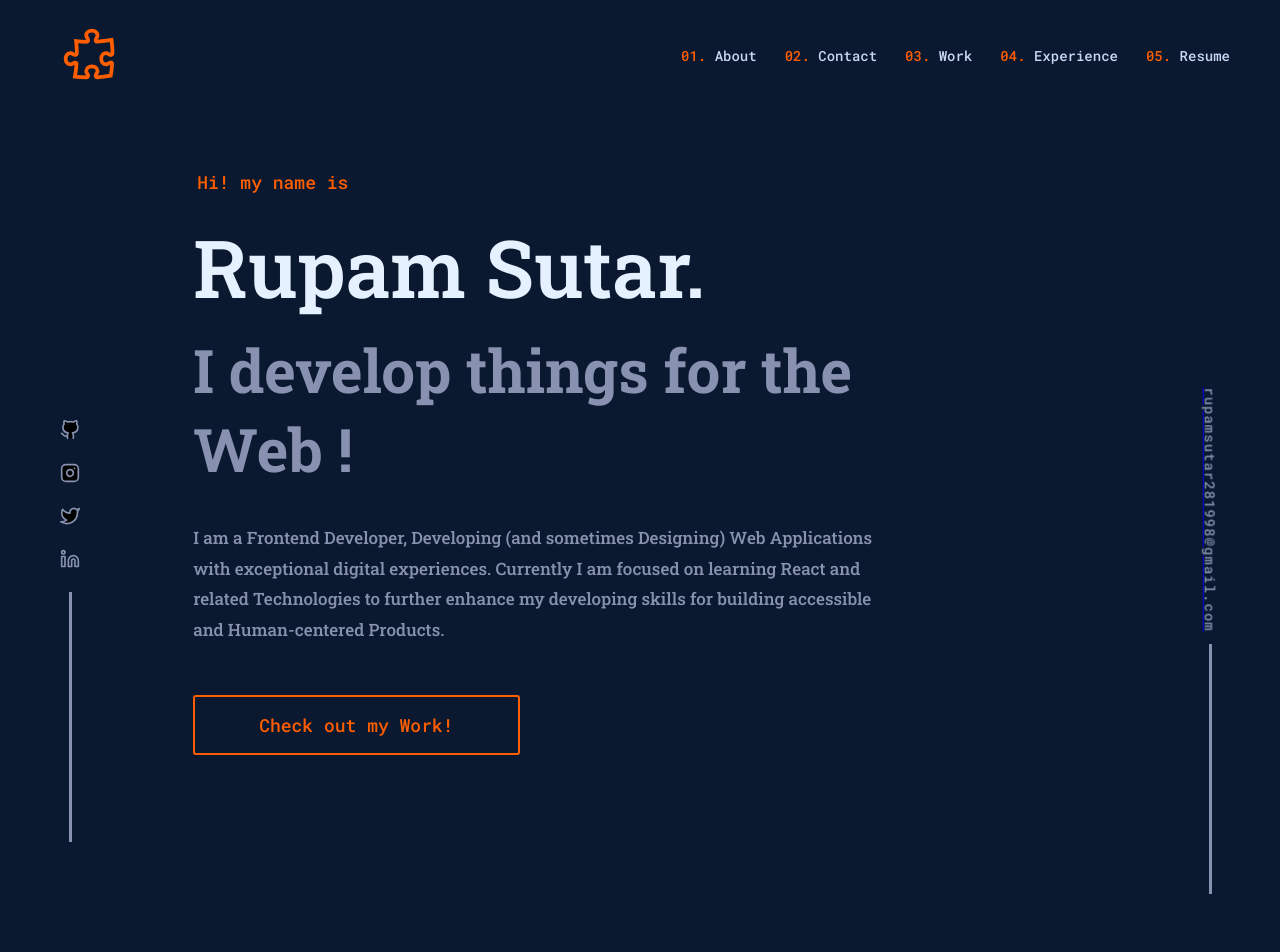
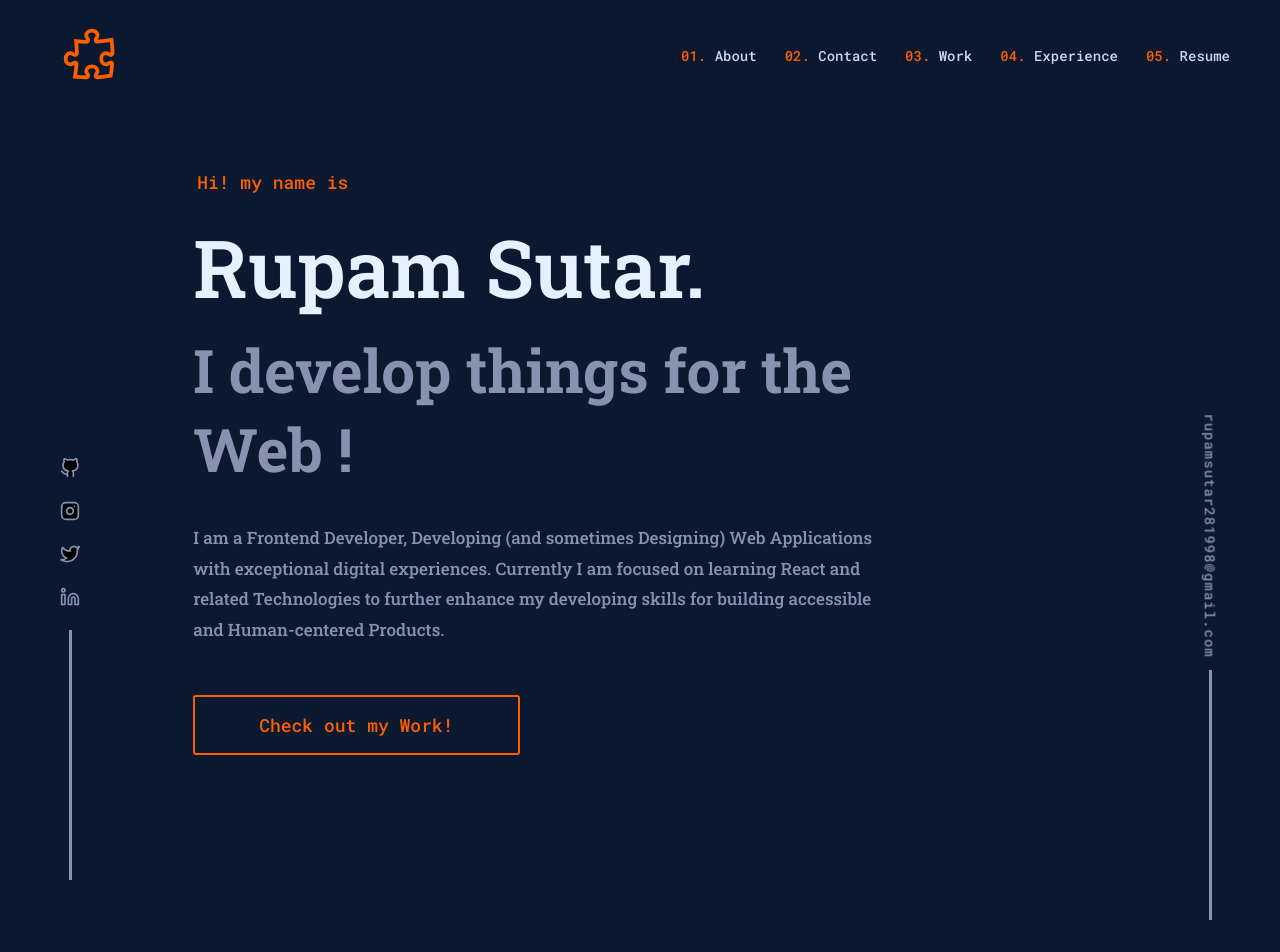
Before and after one commit to rupamsutar/Portfolio, a React (Create React App) app: page / in a window 1280 px wide. Shown: the top 952 px of the page. Built offline with nearby package versions, Linux system fonts and the light colour scheme.

Commit message:
icon and email module update

```diff
--- a/src/Components/UI/icons-and-email.module.css
+++ b/src/Components/UI/icons-and-email.module.css
@@ -12,7 +12,7 @@
     gap:18px;
 
     position: fixed;
-    top: 420px;
+    bottom: -80px;
     left: 60px;
 }
 
@@ -39,7 +39,7 @@
     gap: 125px;
 
     position: fixed;
-    top: 500px;
+    bottom: -120px;
     right: 70px;
     z-index: 3;
     width: 00px;
@@ -54,12 +54,17 @@
     transform: rotate(90deg);
 
     transition: all 0.3s;
+
 }
 .email:hover {
     color: #ff5e00;
 }
 
-.email-effect {
+.email-effect a {
+    text-decoration: none;
+}
+
+.email-effect{
     transition: all 0.3s;
 }
 
```
